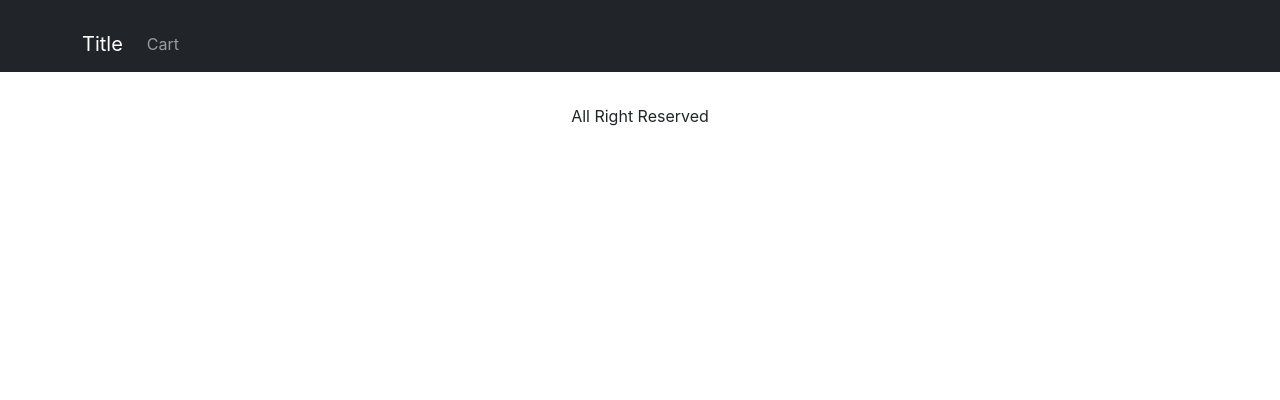
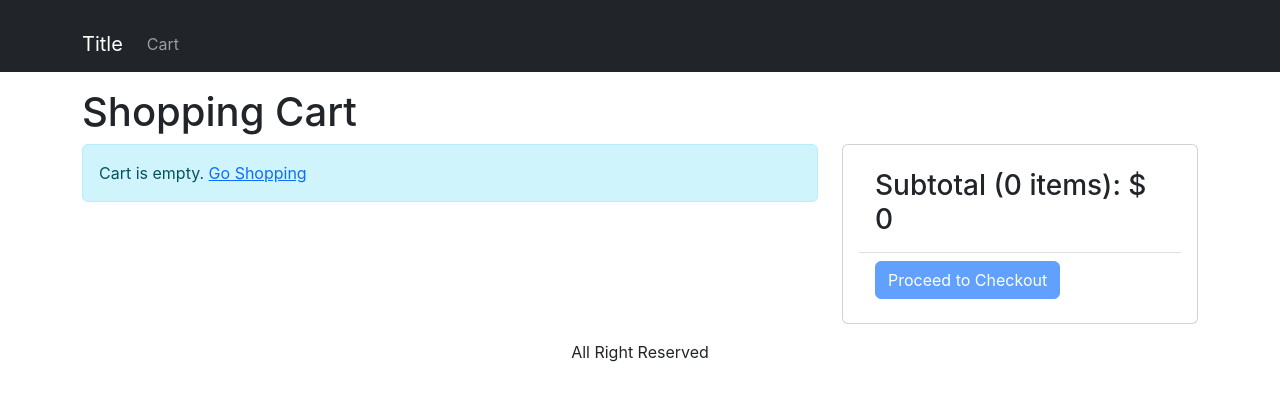
Before and after one commit to ignacioainol/Mern, a React (Create React App) app in the folder frontend/: page /cart in a window 1280 px wide. Shown: the top 400 px of the page. Built offline with nearby package versions, Linux system fonts and the light colour scheme.

Commit message:
create cart screen

```diff
--- a/frontend/src/App.js
+++ b/frontend/src/App.js
@@ -6,6 +6,7 @@
 import { Link } from 'react-router-dom';
 import { useContext } from 'react';
 import { Store } from './Store';
+import { CartScreen } from './screens/CartScreen';
 
 function App() {
 
@@ -38,6 +39,7 @@
             <Routes>
               <Route path="/" element={<HomeScreen />} />
               <Route path="/product/:slug" element={<ProductScreen />} />
+              <Route path="/cart" element={<CartScreen />} />
             </Routes>
           </Container>
         </main>
--- a/frontend/src/index.css
+++ b/frontend/src/index.css
@@ -43,3 +43,7 @@
 .img-large {
   max-width: 100%;
 }
+
+.img-thumbnail {
+  height: 80px;
+}
--- /dev/null
+++ b/frontend/src/screens/CartScreen.js
@@ -0,0 +1,84 @@
+import React, { useContext } from 'react'
+import { Button, Card, Col, ListGroup, Row } from 'react-bootstrap';
+import { Helmet } from 'react-helmet-async';
+import { Link } from 'react-router-dom';
+import { MessageBox } from '../components/MessageBox';
+import { Store } from '../Store';
+
+export const CartScreen = () => {
+    const { state, dispatch: ctxDispatch } = useContext(Store);
+    const { cart: { cartItems } } = state;
+
+    return (
+        <div>
+            <Helmet>Shopping Cart</Helmet>
+            <h1>Shopping Cart</h1>
+            <Row>
+                <Col md={8}>
+                    {cartItems.length === 0 ? (
+                        <MessageBox>
+                            Cart is empty. <Link to="/">Go Shopping</Link>
+                        </MessageBox>
+                    ) :
+                        (
+                            <ListGroup>
+                                {cartItems.map((item) => (
+                                    <ListGroup.Item key={item.slug}>
+                                        <Row className='align-items-center'>
+                                            <Col md={4}>
+                                                <img
+                                                    src={item.image}
+                                                    alt={item.name}
+                                                    className='img-fluid rounded img-thumbnail' />{' '}
+                                                <Link to={`/product/${item.slug}`}>{item.name}</Link>
+                                            </Col>
+                                            <Col md={3}>
+                                                <Button variant='light' disabled={item.quantity === 1}>
+                                                    <i className="fas fa-minus-circle"></i>
+                                                </Button>{' '}
+                                                <span>{item.quantity}</span>{' '}
+                                                <Button variant='light' disabled={item.quantity === 1}>
+                                                    <i className="fas fa-plus-circle"></i>
+                                                </Button>{' '}
+                                            </Col>
+                                            <Col md={3}>
+                                                ${item.price}
+                                            </Col>
+                                            <Col md={2}>
+                                                <Button variant="light">
+                                                    <i className="fas fa-trash"></i>
+                                                </Button>
+                                            </Col>
+                                        </Row>
+                                    </ListGroup.Item>
+                                ))}
+                            </ListGroup>
+                        )}
+                </Col>
+                <Col md={4}>
+                    <Card>
+                        <Card.Body>
+                            <ListGroup variant='flush'>
+                                <ListGroup.Item>
+                                    <h3>
+                                        Subtotal ({cartItems.reduce((a, c) => a + c.quantity, 0)}{' '}
+                                        items): $ {cartItems.reduce((a, c) => a + c.price * c.quantity, 0)}
+                                    </h3>
+                                </ListGroup.Item>
+                                <ListGroup.Item>
+                                    <Button
+                                        type="button"
+                                        variant="primary"
+                                        disabled={cartItems.length === 0}
+                                    >
+                                        Proceed to Checkout
+                                    </Button>
+                                </ListGroup.Item>
+                            </ListGroup>
+                        </Card.Body>
+                    </Card>
+                </Col>
+            </Row>
+        </div>
+    )
+}
--- a/frontend/src/screens/ProductScreen.js
+++ b/frontend/src/screens/ProductScreen.js
@@ -2,7 +2,7 @@
 import { useContext, useEffect, useReducer } from "react";
 import { Badge, Button, Col, ListGroup, Row } from "react-bootstrap";
 import { Helmet } from "react-helmet-async";
-import { useParams } from "react-router-dom"
+import { useNavigate, useParams } from "react-router-dom"
 import { LoadingBox } from "../components/LoadingBox";
 import { MessageBox } from "../components/MessageBox";
 import { Rating } from "../components/Rating";
@@ -24,6 +24,7 @@
 
 export const ProductScreen = () => {
     const { slug } = useParams();
+    const navigate = useNavigate();
 
     const [{ loading, error, product }, dispatch] = useReducer(reducer, {
         product: [],
@@ -59,7 +60,8 @@
             window.alert('Sorry, Product is out of stock');
             return;
         }
-        ctxDispatch({ type: 'CART_ADD_ITEM', payload: { ...product, quantity } })
+        ctxDispatch({ type: 'CART_ADD_ITEM', payload: { ...product, quantity } });
+        navigate('/cart');
     }
 
     return (
```
